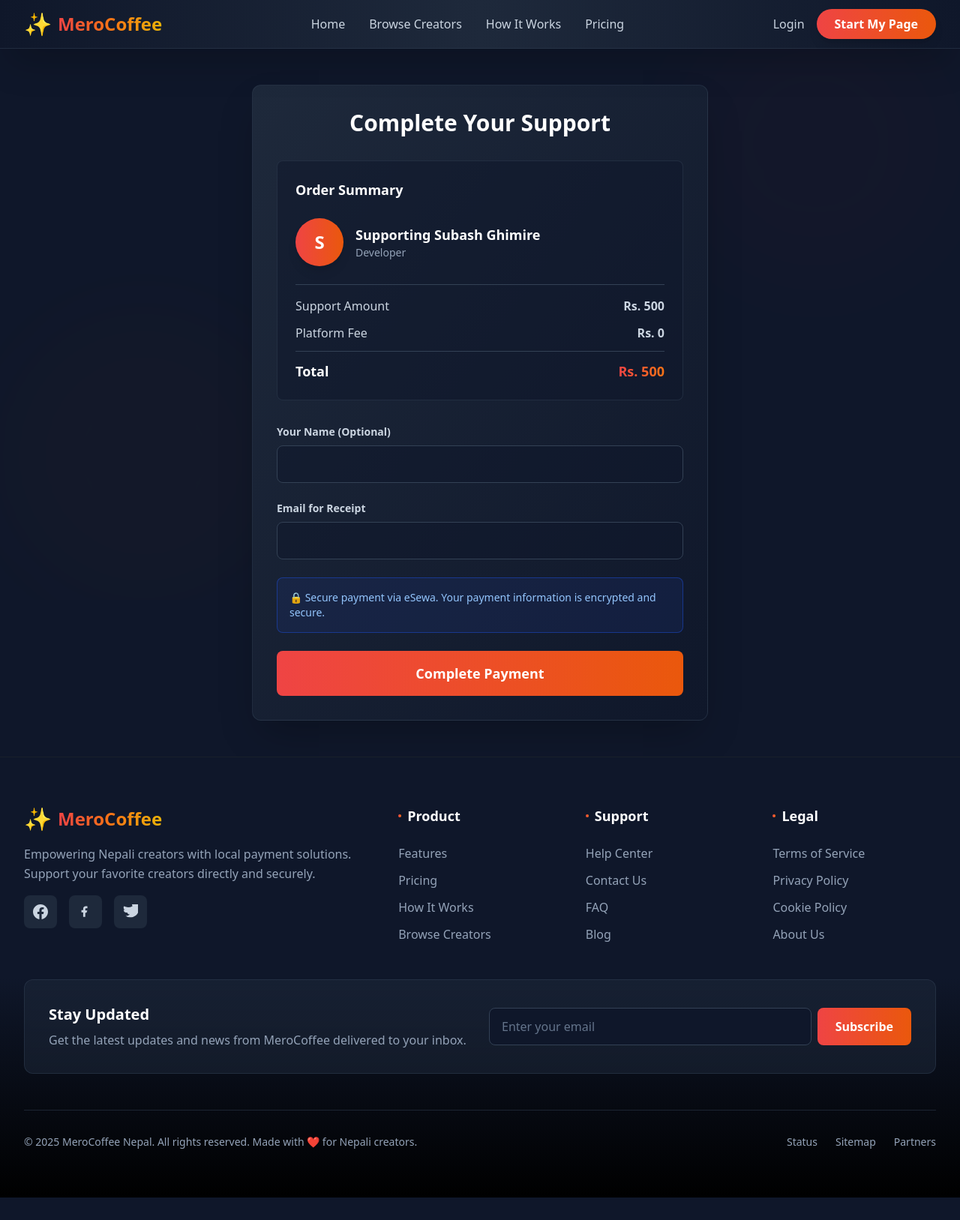
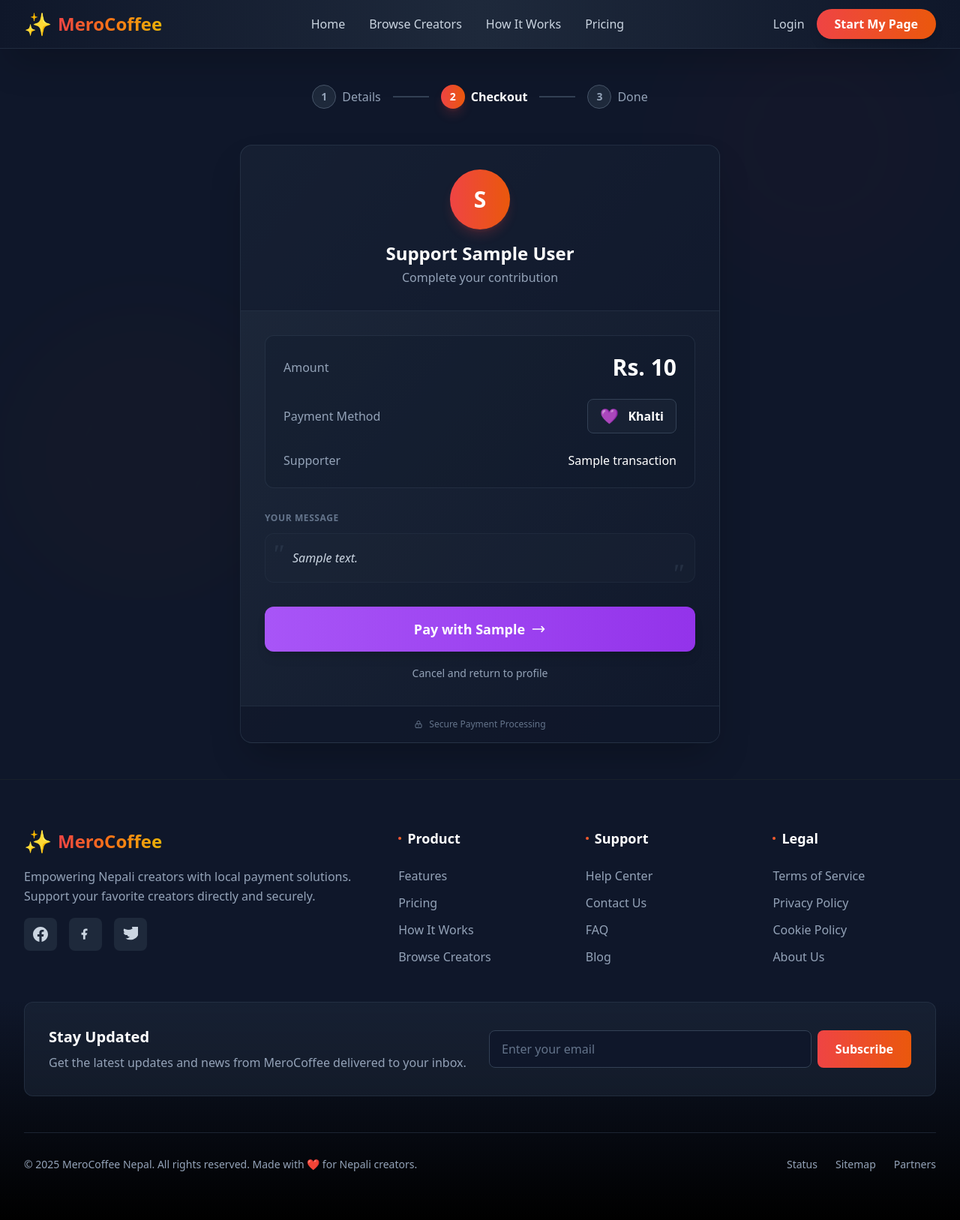
Before and after one commit to PublisherName/mero-coffee, a Django app: template templates/payments/checkout.html in a window 1280 px wide. Shown: the whole page at 75% size. Before the commit the page ends 1597 px from the top, so only its background shows below. Run offline with Django 3.2, Linux system fonts and the light colour scheme; the template is opened without the code that fills it: most values are stand-ins (such as "Sample title", 1, 10 or a date in 2020); some libraries are stand-ins or nearby versions.

Commit message:
chore: implement checkout page

```diff
--- a/apps/payments/models.py
+++ b/apps/payments/models.py
@@ -17,7 +17,6 @@
         "creators.CreatorProfile", on_delete=models.CASCADE, related_name="support_transactions"
     )
     supporter_name = models.CharField(max_length=255)
-    supporter_email = models.EmailField(blank=True)
     amount = models.PositiveIntegerField()
     message = models.TextField(blank=True)
     payment_method = models.CharField(max_length=20, choices=PAYMENT_METHODS)
--- a/apps/payments/urls.py
+++ b/apps/payments/urls.py
@@ -5,6 +5,6 @@
 app_name = "payments"
 
 urlpatterns = [
-    path("checkout/", checkout, name="checkout"),
+    path("checkout/<str:transaction_id>/", checkout, name="checkout"),
     path("success/", success, name="success"),
 ]
--- a/templates/payments/checkout.html
+++ b/templates/payments/checkout.html
@@ -1,59 +1,106 @@
 {% extends "base.html" %}
+{% load static %}
 {% block title %}
-    Checkout - MeroCoffee
+    Checkout - {{ transaction.creator.display_name }}
 {% endblock title %}
 {% block content %}
-    <div class="max-w-2xl mx-auto px-4 sm:px-6 lg:px-8 py-12">
-        <div class="bg-gradient-to-br from-slate-800 to-slate-900 rounded-xl shadow-2xl border border-slate-700/50 p-8">
-            <h1 class="text-3xl font-bold text-center mb-8 text-white">Complete Your Support</h1>
-            <!-- Order Summary -->
-            <div class="bg-slate-900/50 border border-slate-700/50 p-6 rounded-lg mb-8">
-                <h2 class="font-bold text-white mb-6 text-lg">Order Summary</h2>
-                <div class="flex items-center mb-6">
-                    <div class="w-16 h-16 bg-gradient-to-r from-red-500 to-orange-600 rounded-full flex items-center justify-center text-white font-bold mr-4 shadow-lg text-2xl">
-                        S
+    <div class="max-w-2xl mx-auto px-4 py-12">
+        <!-- Progress Steps -->
+        <div class="flex justify-center mb-12">
+            <div class="flex items-center gap-4">
+                <div class="flex items-center gap-2 text-slate-400">
+                    <div class="w-8 h-8 rounded-full bg-slate-800 border border-slate-600 flex items-center justify-center text-sm font-bold">
+                        1
                     </div>
-                    <div>
-                        <p class="font-semibold text-white text-lg">Supporting Subash Ghimire</p>
-                        <p class="text-sm text-slate-400">Developer</p>
+                    <span>Details</span>
+                </div>
+                <div class="w-12 h-0.5 bg-slate-700"></div>
+                <div class="flex items-center gap-2 text-white">
+                    <div class="w-8 h-8 rounded-full bg-gradient-to-r from-red-500 to-orange-600 flex items-center justify-center text-sm font-bold shadow-lg shadow-red-500/20">
+                        2
+                    </div>
+                    <span class="font-bold">Checkout</span>
+                </div>
+                <div class="w-12 h-0.5 bg-slate-700"></div>
+                <div class="flex items-center gap-2 text-slate-400">
+                    <div class="w-8 h-8 rounded-full bg-slate-800 border border-slate-600 flex items-center justify-center text-sm font-bold">
+                        3
+                    </div>
+                    <span>Done</span>
+                </div>
+            </div>
+        </div>
+        <div class="bg-gradient-to-br from-slate-800 to-slate-900 rounded-2xl shadow-2xl border border-slate-700/50 overflow-hidden">
+            <!-- Header -->
+            <div class="bg-slate-900/50 p-8 border-b border-slate-700/50 text-center">
+                <div class="w-20 h-20 bg-gradient-to-r from-red-500 to-orange-600 rounded-full mx-auto mb-4 flex items-center justify-center text-white text-3xl font-bold shadow-lg shadow-red-500/20">
+                    {{ transaction.creator.display_name|slice:":1" }}
+                </div>
+                <h2 class="text-2xl font-bold text-white mb-1">Support {{ transaction.creator.display_name }}</h2>
+                <p class="text-slate-400">Complete your contribution</p>
+            </div>
+            <div class="p-8">
+                <!-- Transaction Details Card -->
+                <div class="bg-slate-900/30 rounded-xl border border-slate-700/50 p-6 mb-8">
+                    <div class="flex justify-between items-center mb-6">
+                        <span class="text-slate-400">Amount</span>
+                        <span class="text-3xl font-bold text-white">Rs. {{ transaction.amount }}</span>
+                    </div>
+                    <div class="flex justify-between items-center mb-6">
+                        <span class="text-slate-400">Payment Method</span>
+                        <div class="flex items-center gap-3 bg-slate-800/50 px-4 py-2 rounded-lg border border-slate-700">
+                            {% if transaction.payment_method == 'esewa' %}
+                                <span class="text-xl">💚</span>
+                                <span class="font-bold text-white">eSewa</span>
+                            {% else %}
+                                <span class="text-xl">💜</span>
+                                <span class="font-bold text-white">Khalti</span>
+                            {% endif %}
+                        </div>
+                    </div>
+                    <div class="flex justify-between items-center">
+                        <span class="text-slate-400">Supporter</span>
+                        <span class="font-medium text-white">{{ transaction.supporter_name }}</span>
                     </div>
                 </div>
-                <div class="border-t border-slate-700 pt-4 space-y-3">
-                    <div class="flex justify-between text-slate-300">
-                        <span>Support Amount</span>
-                        <span class="font-semibold">Rs. 500</span>
+                {% if transaction.message %}
+                    <div class="mb-8">
+                        <label class="block text-xs font-bold text-slate-500 uppercase tracking-wider mb-3">Your Message</label>
+                        <div class="bg-slate-800/30 rounded-xl p-5 border border-slate-700/30 italic text-slate-300 relative">
+                            <span class="absolute top-2 left-2 text-4xl text-slate-700/50 font-serif">"</span>
+                            <p class="relative z-10 px-4">{{ transaction.message }}</p>
+                            <span class="absolute bottom-[-10px] right-4 text-4xl text-slate-700/50 font-serif">"</span>
+                        </div>
                     </div>
-                    <div class="flex justify-between text-slate-300">
-                        <span>Platform Fee</span>
-                        <span class="font-semibold">Rs. 0</span>
-                    </div>
-                    <div class="flex justify-between text-lg font-bold border-t border-slate-700 pt-3 text-white">
-                        <span>Total</span>
-                        <span class="bg-gradient-to-r from-red-500 to-orange-500 bg-clip-text text-transparent">Rs. 500</span>
+                {% endif %}
+                <!-- Action Buttons -->
+                <div class="space-y-4">
+                    <button class="w-full group relative overflow-hidden bg-gradient-to-r {% if transaction.payment_method == 'esewa' %}from-green-500 to-green-600 hover:shadow-green-500/30{% else %}from-purple-500 to-purple-600 hover:shadow-purple-500/30{% endif %} text-white py-4 rounded-xl font-bold text-lg shadow-lg transition-all duration-300 hover:-translate-y-1">
+                        <div class="absolute inset-0 bg-white/20 translate-y-full group-hover:translate-y-0 transition-transform duration-300">
+                        </div>
+                        <span class="relative flex items-center justify-center gap-2">
+                            Pay with {{ transaction.payment_method|title }}
+                            <svg class="w-5 h-5" fill="none" stroke="currentColor" viewBox="0 0 24 24">
+                                <path stroke-linecap="round" stroke-linejoin="round" stroke-width="2" d="M17 8l4 4m0 0l-4 4m4-4H3"></path>
+                            </svg>
+                        </span>
+                    </button>
+                    <div class="text-center">
+                        <a href="{% url 'creators:profile' transaction.creator.user.username %}"
+                           class="text-sm text-slate-400 hover:text-white transition-colors">
+                            Cancel and return to profile
+                        </a>
                     </div>
                 </div>
             </div>
-            <!-- Supporter Info -->
-            <form class="space-y-6">
-                <div>
-                    <label class="block text-sm font-semibold text-slate-300 mb-2">Your Name (Optional)</label>
-                    <input type="text"
-                           class="w-full px-4 py-3 bg-slate-900/50 border border-slate-700 rounded-lg text-white placeholder-slate-500 focus:outline-none focus:border-red-500 focus:ring-2 focus:ring-red-500/50 transition-all duration-300">
-                </div>
-                <div>
-                    <label class="block text-sm font-semibold text-slate-300 mb-2">Email for Receipt</label>
-                    <input type="email"
-                           required
-                           class="w-full px-4 py-3 bg-slate-900/50 border border-slate-700 rounded-lg text-white placeholder-slate-500 focus:outline-none focus:border-red-500 focus:ring-2 focus:ring-red-500/50 transition-all duration-300">
-                </div>
-                <div class="bg-blue-900/20 border border-blue-700/50 p-4 rounded-lg">
-                    <p class="text-sm text-blue-300">🔒 Secure payment via eSewa. Your payment information is encrypted and secure.</p>
-                </div>
-                <button type="submit"
-                        class="w-full bg-gradient-to-r from-red-500 to-orange-600 text-white py-4 rounded-lg font-bold text-lg hover:shadow-2xl hover:shadow-red-500/50 hover:-translate-y-1 transition-all duration-300">
-                    Complete Payment
-                </button>
-            </form>
+            <!-- Security Footer -->
+            <div class="bg-slate-900/80 p-4 border-t border-slate-700/50 flex justify-center items-center gap-2 text-xs text-slate-500">
+                <svg class="w-3 h-3" fill="none" stroke="currentColor" viewBox="0 0 24 24">
+                    <path stroke-linecap="round" stroke-linejoin="round" stroke-width="2" d="M12 15v2m-6 4h12a2 2 0 002-2v-6a2 2 0 00-2-2H6a2 2 0 00-2 2v6a2 2 0 002 2zm10-10V7a4 4 0 00-8 0v4h8z">
+                    </path>
+                </svg>
+                Secure Payment Processing
+            </div>
         </div>
     </div>
 {% endblock content %}
```
Also changed, not shown: apps/creators/views.py (+14 -3 lines), apps/payments/views.py (+6 -3 lines), apps/payments/migrations/0002_remove_supporttransaction_supporter_email.py (added).
